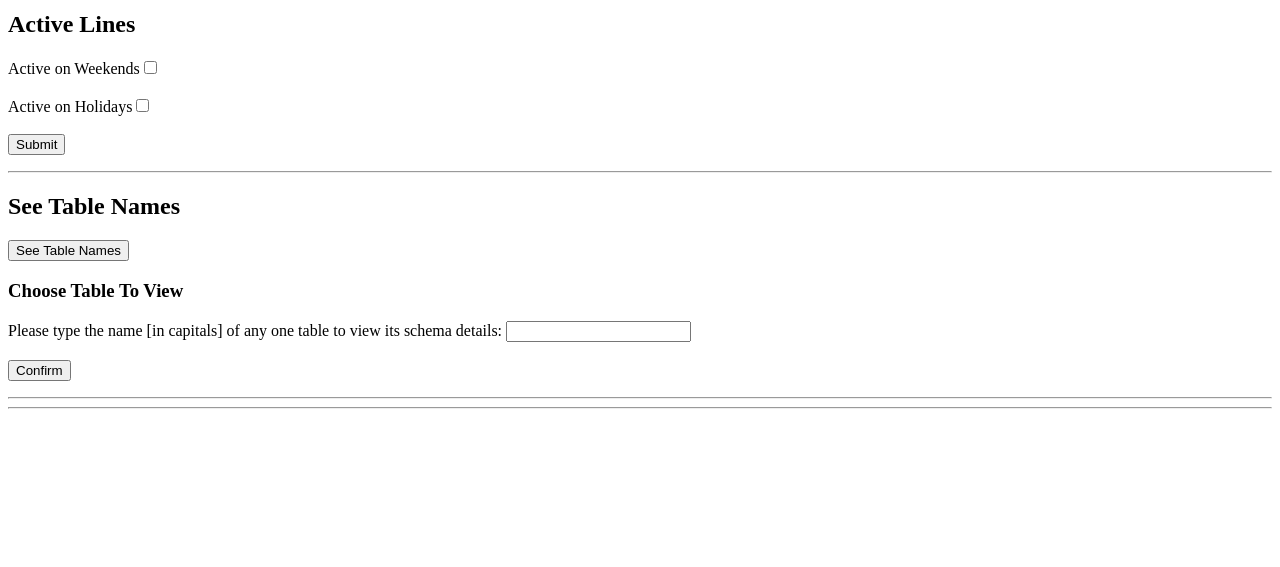
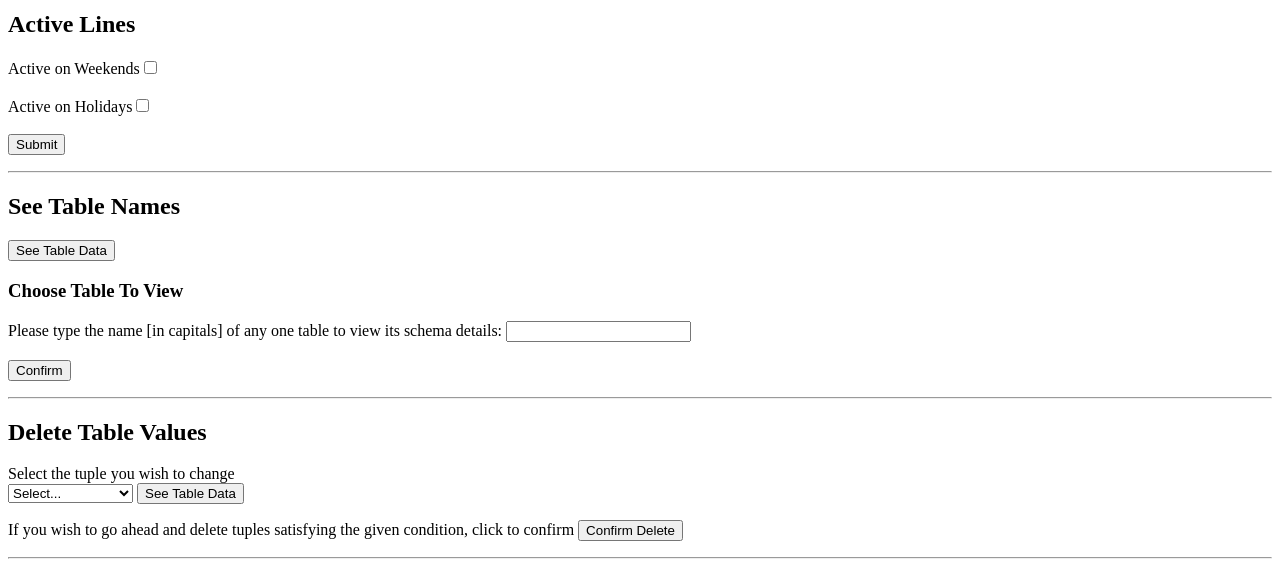
Before and after one commit to zhouflora/transit-db, a PHP site: page /oracle-test.php in a window 1280 px wide. Shown: the part 577-1144 px from the top of the page. Before the commit the page ends 986 px from the top, so only its background shows below. Run offline with PHP 8.4, Linux system fonts and the light colour scheme.

Commit message:
deletion, edits to functions

```diff
--- a/app/oracle-test.php
+++ b/app/oracle-test.php
@@ -72,7 +72,7 @@
         <h2>See Table Names</h2>
         <form method="GET" action="oracle-test.php"> <!--refresh page when submitted-->
             <input type="hidden" id="projectionQueryRequest" name="projectionQueryRequest">
-            <input type="submit" value="See Table Names" name="viewTableNames"></p>
+            <input type="submit" value="See Table Data" name="viewTableNames"></p>
         </form>
 
         <h3>Choose Table To View</h3>
@@ -86,6 +86,31 @@
         </form>
 
         <hr />
+
+        <h2>Delete Table Values</h2>
+        <form name="delete" method="POST" action="fztest.php"> <!--refresh page when submitted-->
+            <input type="hidden" id="deleteTupleRequest" name="deleteTupleRequest">
+            Select the tuple you wish to change <br>
+            <select name="deleteFromTuple" id="deleteFromTUple">
+                <option value="" disable selected>Select...</option>;
+                <option value="USERACCOUNT">USERACCOUNT</option>;
+                <option value="CARD">CARD</option>;
+                <option value="PASS">PASS</option>;
+                <!-- <option selected="selected">Select...</option>
+                <?php
+                // $canChange = array("USERACCOUNT", "CARD", "PASS");
+                // foreach($canChange as $tableName) {
+                //     echo "<option value=($tableName)>$tableName</option>";
+                // }
+                ?>
+                -->
+            </select>
+            <input type="submit" value="See Table Data" name="deleteSubmit"></p>
+
+            <input type="hidden" id="deleteColumnsRequest" name="deleteColumnsRequest">
+            If you wish to go ahead and delete tuples satisfying the given condition, click to confirm
+            <input type="submit" value="Confirm Delete" name="deleteColumnsSubmit"></p>
+        </form>
 
 <hr />
 
@@ -296,7 +321,61 @@
             }
         }
 
+        function handleColumnsToDelete() {
+            global $db_conn;
+
+                if(!empty($_POST['deleteFromTuple'])) {
+                    $tabName = $_POST['deleteFromTuple'];
+
+                    $result = executePlainSQL("SELECT column_name from ALL_TAB_COLUMNS WHERE table_name='$tabName'");
+
+                    echo "You have chosen " . $tabName . " which includes the following data: " . "<br>";
+                    while ($row = oci_fetch_array($result, OCI_BOTH)) {
+                        echo "<br>" . $row[0] . "<br>";
+                    }
+
+                    if($tabName == "CARD") {
+                        echo "<br>" . "Operation available: remove cards that were activated before 2010-01-01,
+                        which was when newly designed cards were rolled out";
+                    } else {
+                        echo "<br>" . "No operation available";
+                    }
+
+                } else {
+                    echo 'Please select the table you wish to delete from.';
+                }
+        }
+
+        function handleTupleDeletion() {
+            global $db_conn;
+
+            if(!empty($_POST['deleteFromTuple'])) {
+                $tabName = $_POST['deleteFromTuple'];
+
+                $sqlCount = "SELECT count(*) FROM Card_Links_To";
+                $resultCountSQL = executePlainSQL($sqlCount);
+
+                if (($resultCount = oci_fetch_row($resultCountSQL)) != false) {
+                    echo "Before deletion, there are " . $resultCount[0] . " tuples in the database" . "<br>";
+                }
+
+                $sqlRemove = "DELETE FROM Card_Links_To WHERE activationDate < TO_DATE('2010-01-01', 'YYYY-MM-DD')";
+                $result = executePlainSQL($sqlRemove);
+                OCICommit($db_conn);
+
+                $resultCountSQLAfter = executePlainSQL("SELECT count(*) FROM $result");
+
+                if (($resultCountAfter = oci_fetch_row($resultCountSQLAfter)) != false) {
+                    echo "<br>" . "Deletion was successful!" . "<br>" . "There are now only " . $resultCountAfter[0] . " tuples in the database" . "<br>";
+                }
+            } else {
+                echo 'Please select the table you wish to delete from.';
+                exit;
+            }
+        }
+
         // HANDLE ALL POST ROUTES
+	// A better coding practice is to have one method that reroutes your requests accordingly. It will make it easier to add/remove functionality.
 	// A better coding practice is to have one method that reroutes your requests accordingly. It will make it easier to add/remove functionality.
     function handlePOSTRequest() {
         if (connectToDB()) {
@@ -306,6 +385,10 @@
                 handleUpdateRequest();
             } else if (array_key_exists('insertQueryRequest', $_POST)) {
                 handleInsertRequest();
+            } else if(array_key_exists('deleteTupleRequest', $_POST) && isset($_POST['deleteSubmit'])) {
+                handleColumnsToDelete();
+            } else if(array_key_exists('deleteColumnsRequest', $_POST) && isset($_POST['deleteColumnsSubmit'])) {
+                handleTupleDeletion();
             }
 
             disconnectFromDB();
@@ -328,7 +411,8 @@
             }
         }
 
-		if (isset($_POST['reset']) || isset($_POST['updateSubmit']) || isset($_POST['insertSubmit'])) {
+		if (isset($_POST['reset']) || isset($_POST['updateSubmit']) || isset($_POST['insertSubmit']) || isset($_POST['deleteSubmit'])
+    || isset($_POST['deleteColumnsSubmit'])) {
             handlePOSTRequest();
         } else if (isset($_GET['countTupleRequest']) || isset($_GET['projectionQueryRequest']) || isset($_GET['tableSchemaRequest'])) {
             handleGETRequest();
--- a/scripts/setupDB.sql
+++ b/scripts/setupDB.sql
@@ -511,9 +511,9 @@ VALUES ('AF7905D714', 123, TO_TIMESTAMP('2021-08-01 23:10:00', 'YYYY-MM-DD HH24:
 
 INSERT INTO Card_Links_To VALUES ('AF7905D714', 'raymondng', TO_DATE('2017-04-19', 'YYYY-MM-DD'));
 INSERT INTO Card_Links_To VALUES ('2C0EFC1076', 'ansonchung', TO_DATE('2018-02-19', 'YYYY-MM-DD'));
-INSERT INTO Card_Links_To VALUES ('10C154982E', 'jsand01', TO_DATE('2019-02-19', 'YYYY-MM-DD'));
-INSERT INTO Card_Links_To VALUES ('31333C2090', 'flozhou', TO_DATE('2020-01-22', 'YYYY-MM-DD'));
-INSERT INTO Card_Links_To VALUES ('519552E6F3', 'payamfz', TO_DATE('2022-05-20', 'YYYY-MM-DD'));
+INSERT INTO Card_Links_To VALUES ('10C154982E', 'jsand01', TO_DATE('2010-02-19', 'YYYY-MM-DD'));
+INSERT INTO Card_Links_To VALUES ('31333C2090', 'flozhou', TO_DATE('2009-01-22', 'YYYY-MM-DD'));
+INSERT INTO Card_Links_To VALUES ('519552E6F3', 'payamfz', TO_DATE('2008-05-20', 'YYYY-MM-DD'));
 
 INSERT INTO Pass_Loads_To
 VALUES ('M', '6HA86HBNCJ', TO_DATE('2023-03-01', 'YYYY-MM-DD'), TO_DATE('2023-04-01', 'YYYY-MM-DD'), 'AF7905D714');
```
Lines whose indentation alone changed are shown as unchanged.
